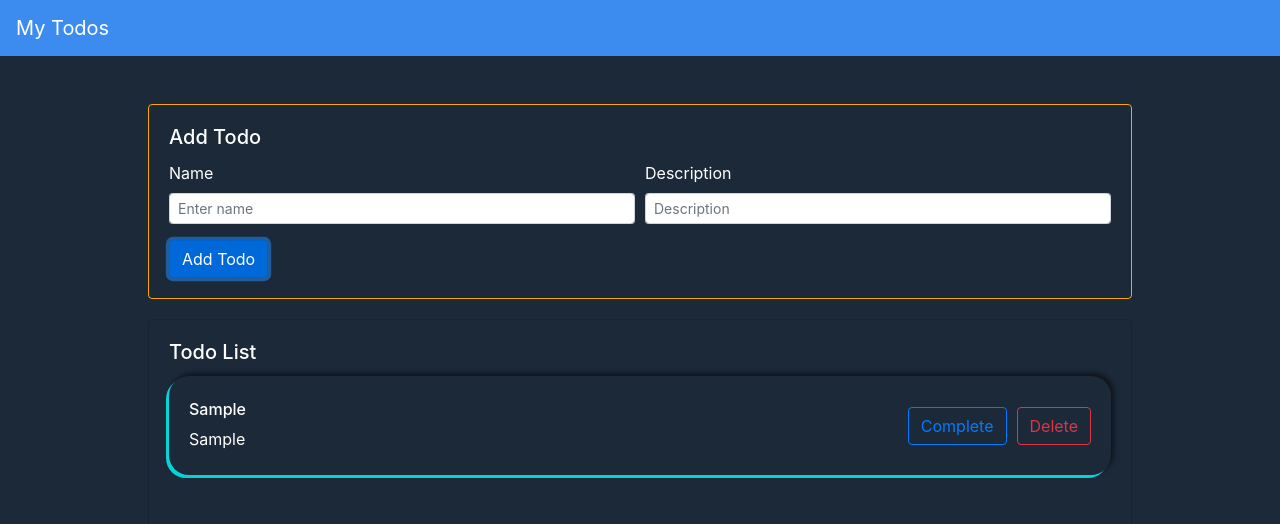
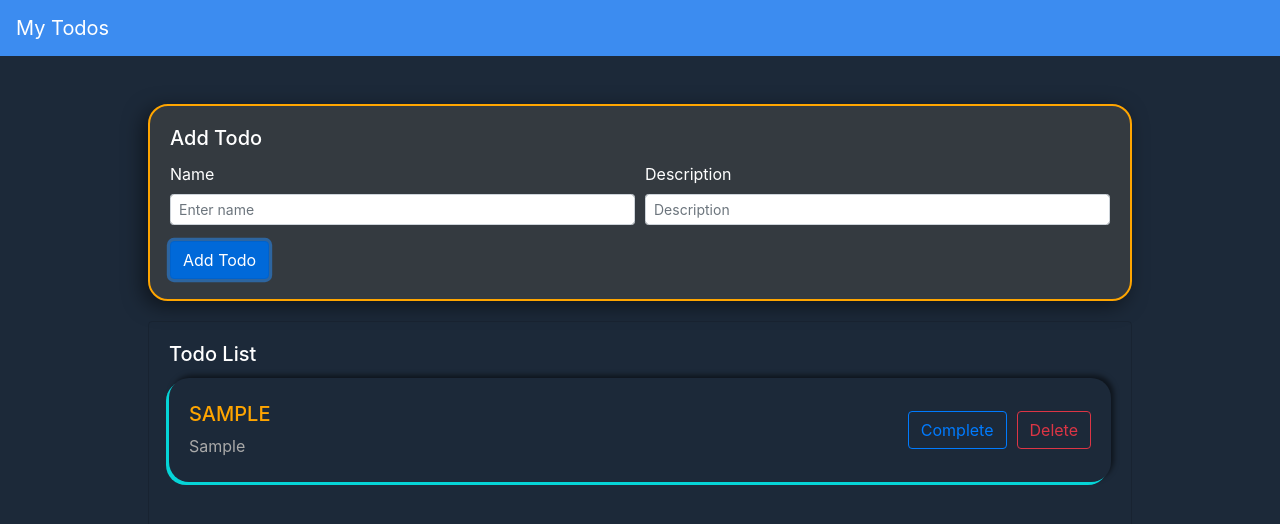
Before and after one commit to harshgandhi-1999/react-todo-app, a React (Create React App) app: page / in a window 1280 px wide. Both pictures are taken after typing "Sample", "Sample" into the empty fields and a click on the button "Add Todo". Shown: the top 524 px of the page. Built offline with nearby package versions, Linux system fonts and the light colour scheme.

Commit message:
design improved

```diff
--- a/src/components/AddTodoComponent.js
+++ b/src/components/AddTodoComponent.js
@@ -6,7 +6,12 @@ const AddTodoComponent = (props) => {
   return (
     <div>
       <Card
-        style={{ backgroundColor: "transparent", border: "1px solid orange" }}
+        style={{
+          backgroundColor: "#343a40",
+          border: "2px solid orange",
+          borderRadius: "20px",
+          boxShadow: "-5px 5px 20px rgba(0,0,0,0.5)",
+        }}
       >
         <Card.Body>
           <Card.Title>Add Todo</Card.Title>
--- a/src/components/ConfirmModal.js
+++ b/src/components/ConfirmModal.js
@@ -7,11 +7,14 @@ const ConfirmModal = ({ show, itemToBeDeleted, handleClose, handleDelete }) => {
   };
 
   return (
-    <Modal show={show} onHide={handleClose}>
+    <Modal show={show} onHide={handleClose} backdrop="static" keyboard={false}>
       <Modal.Header closeButton>
-        <Modal.Title>Modal heading</Modal.Title>
+        <Modal.Title>Delete ?</Modal.Title>
       </Modal.Header>
-      <Modal.Body>Woohoo, you're reading this text in a modal!</Modal.Body>
+      <Modal.Body>
+        This task is not completed yet! Are you sure you want to delete this
+        task?
+      </Modal.Body>
       <Modal.Footer>
         <Button variant="secondary" onClick={handleClose}>
           NO
--- a/src/components/TodoItem.js
+++ b/src/components/TodoItem.js
@@ -24,9 +24,11 @@ const TodoItem = ({ item, handleComplete, handleItemToBeDeleted }) => {
       <Row className="row-style">
         <Col xs={12} sm={6} md={8}>
           <div className="todo-item-name">
-            <h6>{item.name}</h6>
+            <h5 style={{ color: "orange" }}>{item.name.toUpperCase()}</h5>
           </div>
-          <div className="todo-item-description">{item.description}</div>
+          <div className="todo-item-description" style={{ color: "darkgray" }}>
+            {item.description}
+          </div>
         </Col>
         <Col xs={12} sm={6} md={4} className="buttons-style">
           {item.completed === false ? (
```
